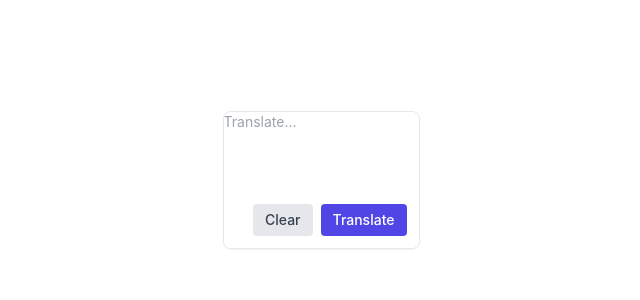
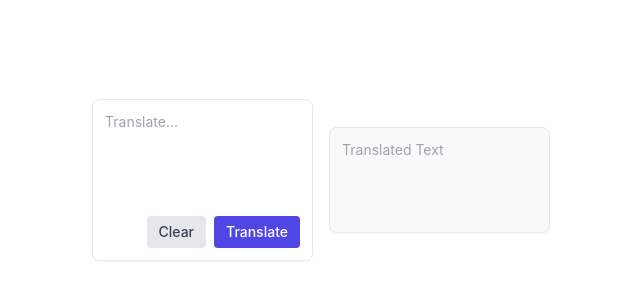
Before and after one commit to averyxlin/ztranslate, a React (Create React App) app: page / in a window 1280 px wide. Shown: the part 220-520 px from the top of the page, without its empty margins (319-959 px from the left). Built offline with nearby package versions, Linux system fonts and the light colour scheme.

Commit message:
configured isTranslate prop

```diff
--- a/src/App.js
+++ b/src/App.js
@@ -4,8 +4,9 @@ import TextArea from './components/TextArea';
 
 function App() {
   return (
-    <div className="h-dvh w-dvw flex items-center justify-center">
-      <TextArea/>
+    <div className="h-dvh w-dvw flex items-center justify-center gap-4">
+      <TextArea isTranslate/>
+      <TextArea />
     </div>
   );
 }
--- a/src/components/TextArea.js
+++ b/src/components/TextArea.js
@@ -1,19 +1,21 @@
 import React from 'react'
 
-const TextArea = () => {
+const TextArea = ({isTranslate}) => {
   return (
     <div>
         <label htmlFor="OrderNotes" className="sr-only">Order notes</label>
+        <div className="h-screen flex items-center justify-center">
             <div
                 className="overflow-hidden rounded-lg border border-gray-200 shadow-sm focus-within:border-blue-600 focus-within:ring-1 focus-within:ring-blue-600"
             >
                 <textarea
                     id="TranslateInput"
-                className="w-full resize-none border-none align-top focus:ring-0 sm:text-sm"
+                    className="h-full w-full resize-none border-none align-top focus:ring-0 sm:text-sm p-3"
                     rows="4"
-                placeholder="Translate..."
+                    placeholder={isTranslate ? `Translate...` : `Translated Text`}
+                    disabled={!isTranslate}
                 ></textarea>
-
+                {isTranslate &&
                     <div className="flex items-center justify-end gap-2 bg-white p-3">
                         <button
                             type="button"
@@ -29,6 +31,8 @@ const TextArea = () => {
                             Translate
                         </button>
                     </div>
+                }
+            </div>
         </div>
     </div>
   )
```
Lines whose indentation alone changed are shown as unchanged.
